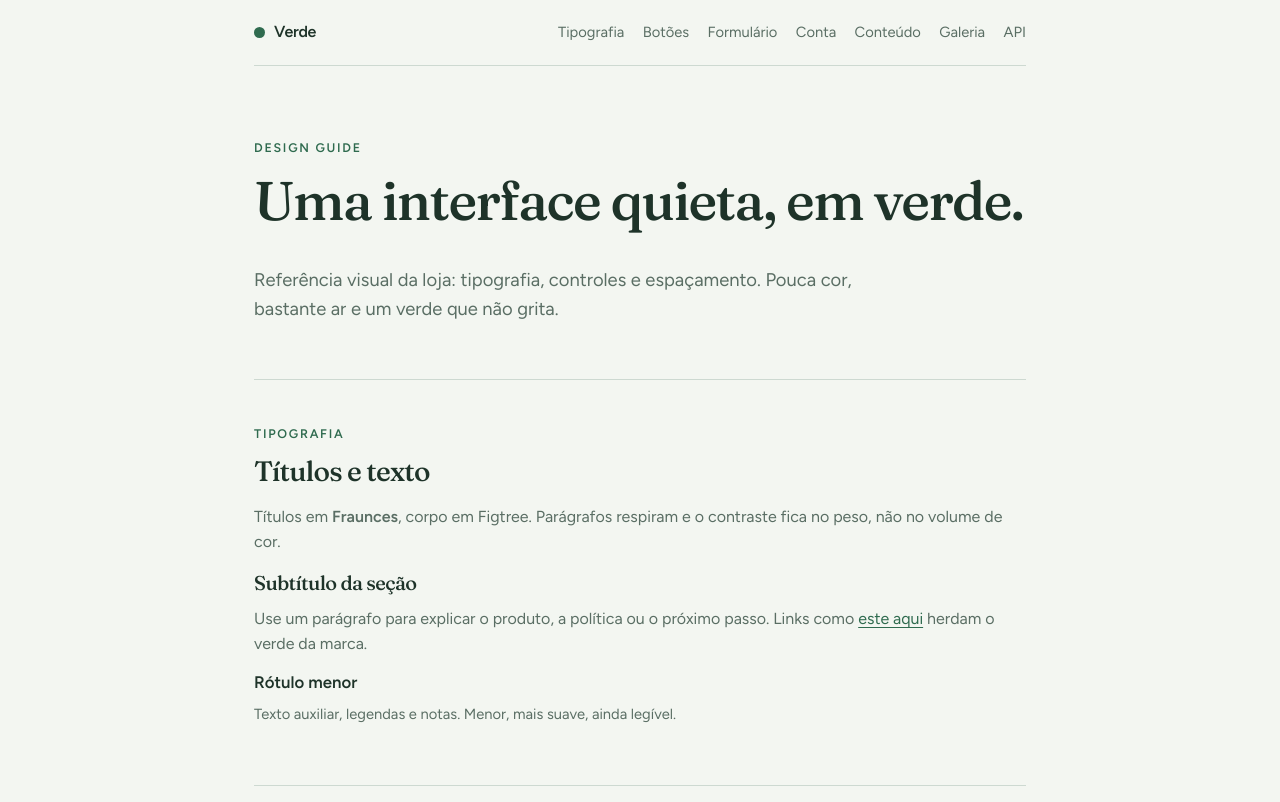
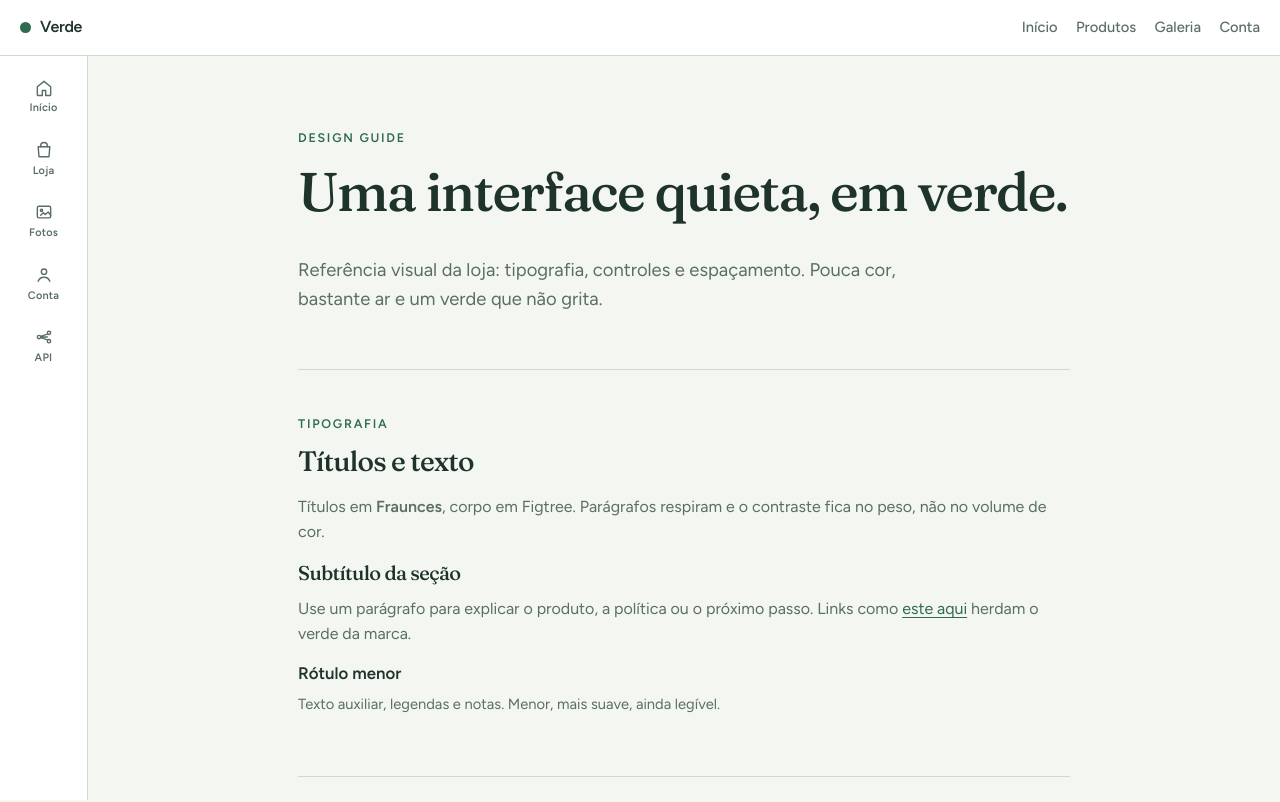
Before and after one commit to lastbit-org/app-verde-dev, a React (Vite) app in the folder frontend/: page / in a window 1280 px wide. Shown: the top 802 px of the page. Built offline with nearby package versions, Linux system fonts and the light colour scheme; no server answers.

Commit message:
Refactor App component to replace Header with MenuBar and Sidebar, update navigation structure, and enhance CSS for layout and styling. Remove unused Header component and adjust related styles for improved responsiveness.

```diff
--- a/frontend/src/App.tsx
+++ b/frontend/src/App.tsx
@@ -7,13 +7,14 @@ import {
   Field,
   Footer,
   Gallery,
-  Header,
   Input,
+  MenuBar,
   Paragraph,
   Quote,
   Radio,
   Section,
   Select,
+  Sidebar,
   Textarea,
   Title,
 } from './components'
@@ -21,22 +22,31 @@ import { UsersSection } from './features/users/UsersSection'
 import { AuthSection } from './features/auth/AuthSection'
 import { products } from './data/products'
 
-const nav = [
-  { href: '#tipografia', label: 'Tipografia' },
-  { href: '#botoes', label: 'Botões' },
-  { href: '#formulario', label: 'Formulário' },
+const menu = [
+  { href: '#topo', label: 'Início' },
+  { href: '#conteudo', label: 'Produtos' },
+  { href: '#galeria', label: 'Galeria' },
   { href: '#conta', label: 'Conta' },
-  { href: '#conteudo', label: 'Conteúdo' },
-  { href: '#galeria', label: 'Galeria' },
-  { href: '#api', label: 'API' },
+]
+
+const shortcuts = [
+  { href: '#topo', label: 'Início', icon: 'home' as const },
+  { href: '#conteudo', label: 'Loja', icon: 'shop' as const },
+  { href: '#galeria', label: 'Fotos', icon: 'images' as const },
+  { href: '#conta', label: 'Conta', icon: 'user' as const },
+  { href: '#api', label: 'API', icon: 'nodes' as const },
 ]
 
 function App() {
   return (
-    <div className="page">
-      <Header brand="Verde" links={nav} />
+    <div className="app">
+      <MenuBar brand="Verde" items={menu} />
 
-      <main id="topo">
+      <div className="shell">
+        <Sidebar items={shortcuts} />
+
+        <div className="page">
+          <main id="topo">
         <section className="hero">
           <Eyebrow>Design guide</Eyebrow>
           <Title as="h1">Uma interface quieta, em verde.</Title>
@@ -163,10 +173,12 @@ function App() {
           <Gallery images={products} />
         </Section>
 
-        <UsersSection />
-      </main>
+          <UsersSection />
+          </main>
 
-      <Footer>Verde · entrega inicial</Footer>
+          <Footer>Verde · entrega inicial</Footer>
+        </div>
+      </div>
     </div>
   )
 }
--- a/frontend/src/components/Header.tsx
+++ /dev/null
@@ -1,27 +0,0 @@
-type NavItem = {
-  href: string
-  label: string
-}
-
-type HeaderProps = {
-  brand: string
-  links: NavItem[]
-}
-
-export function Header({ brand, links }: HeaderProps) {
-  return (
-    <header className="header">
-      <a className="brand" href="#topo">
-        <span className="brand-mark" aria-hidden="true" />
-        {brand}
-      </a>
-      <nav className="nav" aria-label="Seções">
-        {links.map((link) => (
-          <a key={link.href} href={link.href}>
-            {link.label}
-          </a>
-        ))}
-      </nav>
-    </header>
-  )
-}
--- /dev/null
+++ b/frontend/src/components/MenuBar.tsx
@@ -0,0 +1,27 @@
+type MenuItem = {
+  href: string
+  label: string
+}
+
+type MenuBarProps = {
+  brand: string
+  items: MenuItem[]
+}
+
+export function MenuBar({ brand, items }: MenuBarProps) {
+  return (
+    <header className="menubar">
+      <a className="brand" href="#topo">
+        <span className="brand-mark" aria-hidden="true" />
+        {brand}
+      </a>
+      <nav className="menubar-nav" aria-label="Principal">
+        {items.map((item) => (
+          <a key={item.href} href={item.href}>
+            {item.label}
+          </a>
+        ))}
+      </nav>
+    </header>
+  )
+}
--- /dev/null
+++ b/frontend/src/components/Sidebar.tsx
@@ -0,0 +1,85 @@
+type SidebarIcon = 'home' | 'shop' | 'user' | 'images' | 'nodes'
+
+type SidebarItem = {
+  href: string
+  label: string
+  icon: SidebarIcon
+}
+
+type SidebarProps = {
+  items: SidebarItem[]
+}
+
+function Icon({ name }: { name: SidebarIcon }) {
+  const common = {
+    width: 20,
+    height: 20,
+    viewBox: '0 0 24 24',
+    fill: 'none',
+    stroke: 'currentColor',
+    strokeWidth: 1.7,
+    strokeLinecap: 'round' as const,
+    strokeLinejoin: 'round' as const,
+    'aria-hidden': true,
+  }
+
+  if (name === 'home') {
+    return (
+      <svg {...common}>
+        <path d="M4 10.5 12 4l8 6.5V20a1 1 0 0 1-1 1h-5v-6H10v6H5a1 1 0 0 1-1-1z" />
+      </svg>
+    )
+  }
+
+  if (name === 'shop') {
+    return (
+      <svg {...common}>
+        <path d="M5 8h14l-1 12H6L5 8z" />
+        <path d="M8 8V7a4 4 0 0 1 8 0v1" />
+      </svg>
+    )
+  }
+
+  if (name === 'user') {
+    return (
+      <svg {...common}>
+        <circle cx="12" cy="8" r="3.2" />
+        <path d="M5 19.5c1.2-3.2 3.6-4.8 7-4.8s5.8 1.6 7 4.8" />
+      </svg>
+    )
+  }
+
+  if (name === 'images') {
+    return (
+      <svg {...common}>
+        <rect x="4" y="5" width="16" height="14" rx="2" />
+        <circle cx="9" cy="10" r="1.4" />
+        <path d="m8 16 3.2-3.2 2.3 2.3L17 12l3 4" />
+      </svg>
+    )
+  }
+
+  return (
+    <svg {...common}>
+      <circle cx="6" cy="12" r="2" />
+      <circle cx="18" cy="7" r="2" />
+      <circle cx="18" cy="17" r="2" />
+      <path d="M8 12h8M16.2 8.6 8 11.2M8 12.8l8.2 2.6" />
+    </svg>
+  )
+}
+
+export function Sidebar({ items }: SidebarProps) {
+  return (
+    <aside className="sidebar">
+      <nav className="sidebar-nav" aria-label="Atalhos">
+        {items.map((item) => (
+          <a key={item.href} className="sidebar-item" href={item.href}>
+            <Icon name={item.icon} />
+            <span>{item.label}</span>
+          </a>
+        ))}
+      </nav>
+    </aside>
+  )
+}
--- a/frontend/src/components/index.ts
+++ b/frontend/src/components/index.ts
@@ -7,12 +7,13 @@ export { Eyebrow } from './Eyebrow'
 export { Field } from './Field'
 export { Footer } from './Footer'
 export { Gallery } from './Gallery'
-export { Header } from './Header'
 export { Input } from './Input'
+export { MenuBar } from './MenuBar'
 export { Paragraph } from './Paragraph'
 export { Quote } from './Quote'
 export { Radio } from './Radio'
 export { Section } from './Section'
 export { Select } from './Select'
+export { Sidebar } from './Sidebar'
 export { Textarea } from './Textarea'
 export { Title } from './Title'
--- a/frontend/src/index.css
+++ b/frontend/src/index.css
@@ -8,6 +8,8 @@
   --leaf-hover: #245a42;
   --moss: #e7f1eb;
   --focus: #3d8b65;
+  --bar-height: 3.5rem;
+  --sidebar-width: 5.5rem;
 
   --sans: 'Figtree', system-ui, sans-serif;
   --serif: 'Fraunces', Georgia, serif;
@@ -28,6 +30,7 @@
 
 html {
   scroll-behavior: smooth;
+  scroll-padding-top: var(--bar-height);
 }
 
 body {
@@ -85,22 +88,33 @@ a:hover {
 }
 
 .page {
+  flex: 1;
+  min-width: 0;
   max-width: 820px;
   margin: 0 auto;
   padding: 0 1.5rem 4rem;
 }
 
-.header {
+.app {
+  min-height: 100svh;
+}
+
+.shell {
+  display: flex;
+  align-items: flex-start;
+}
+
+.menubar {
+  position: sticky;
+  top: 0;
+  z-index: 20;
   display: flex;
   align-items: center;
   justify-content: space-between;
-  gap: 1rem;
-  padding: 1.25rem 0;
-  position: sticky;
-  top: 0;
-  z-index: 10;
-  background: color-mix(in srgb, var(--bg) 88%, transparent);
-  backdrop-filter: blur(10px);
+  gap: 1.25rem;
+  height: var(--bar-height);
+  padding: 0 1.25rem;
+  background: var(--paper);
   border-bottom: 1px solid var(--line);
 }
 
@@ -121,20 +135,67 @@ a:hover {
   background: var(--leaf);
 }
 
-.nav {
+.menubar-nav {
   display: flex;
-  flex-wrap: wrap;
-  gap: 0.9rem 1.15rem;
+  align-items: center;
+  gap: 1.15rem;
+  overflow-x: auto;
 }
 
-.nav a {
+.menubar-nav a {
   color: var(--muted);
   text-decoration: none;
   font-size: 0.92rem;
+  font-weight: 500;
+  white-space: nowrap;
 }
 
-.nav a:hover {
+.menubar-nav a:hover {
   color: var(--leaf);
+}
+
+.sidebar {
+  position: sticky;
+  top: var(--bar-height);
+  z-index: 15;
+  width: var(--sidebar-width);
+  min-width: var(--sidebar-width);
+  height: calc(100svh - var(--bar-height));
+  padding: 0.7rem 0.4rem;
+  background: var(--paper);
+  border-right: 1px solid var(--line);
+}
+
+.sidebar-nav {
+  display: flex;
+  flex-direction: column;
+  gap: 0.3rem;
+}
+
+.sidebar-item {
+  display: flex;
+  flex-direction: column;
+  align-items: center;
+  justify-content: center;
+  gap: 0.3rem;
+  min-height: 3.6rem;
+  padding: 0.45rem 0.2rem;
+  border-radius: 12px;
+  color: var(--muted);
+  text-decoration: none;
+}
+
+.sidebar-item:hover {
+  color: var(--leaf);
+  background: var(--moss);
+}
+
+.sidebar-item span {
+  font-size: 0.68rem;
+  font-weight: 600;
+  letter-spacing: 0.02em;
+  line-height: 1.1;
+  text-align: center;
 }
 
 .hero {
@@ -473,9 +534,12 @@ code {
 }
 
 @media (max-width: 640px) {
-  .header {
-    flex-direction: column;
-    align-items: flex-start;
+  .menubar {
+    padding: 0 0.9rem;
+  }
+
+  .sidebar {
+    display: none;
   }
 
   .hero {
```
